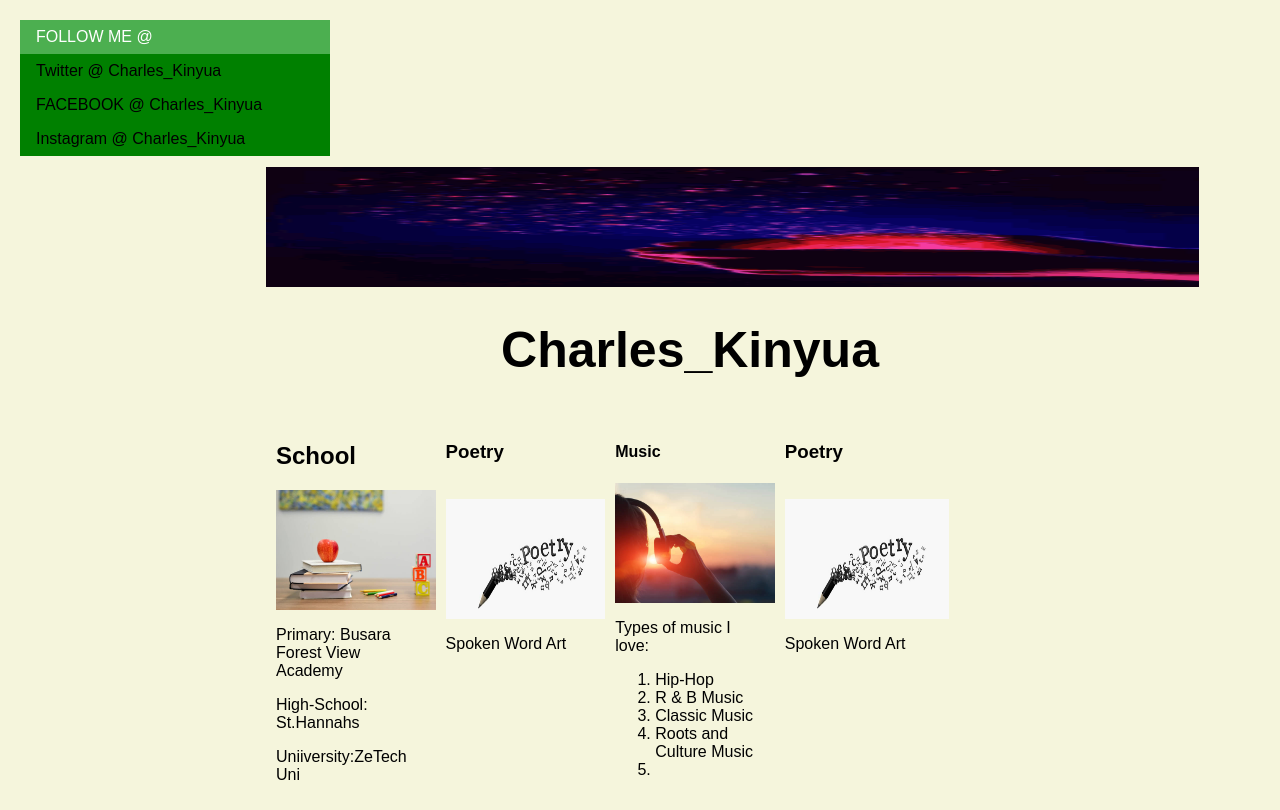
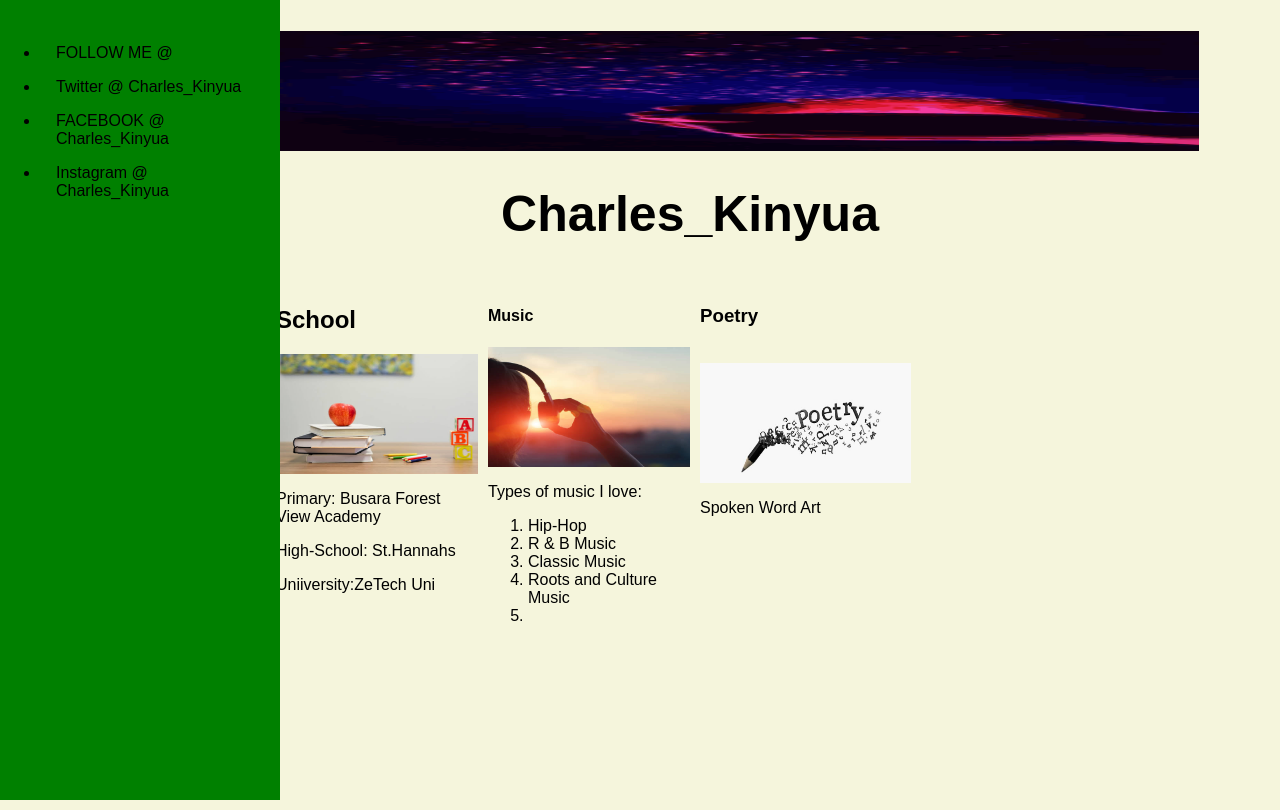
Before and after one commit to charleskirima/potfolio, a plain HTML site: page index.html in a window 1280 px wide. Drawn offline with Linux system fonts and the light colour scheme.

Commit message:
styled sidebar

```diff
--- a/aboutme.css
+++ b/aboutme.css
@@ -33,7 +33,7 @@ img{
 
 .column{
   float:left;
-  width:20%
+  width:25%
 
 
 }
@@ -63,15 +63,20 @@ position:fixed;
 
 }
 
-ul{
-  list-style-type: none;
-  margin:0;
-  padding: 0;
-  width:25%;
-  background-color:green;
-  overflow:auto;
-position:left;
+
+.sidenav {
+  height: 100%;
+  width: 280px;
+  position: fixed;
+  z-index: 1;
+  top: 0;
+  left: 0;
+  background-color: green;
+  overflow-x: hidden;
+  padding-top: 20px;
 }
+
+
 
 li a{
   display:block;
@@ -79,7 +84,6 @@ li a{
   padding: 8px 16px;
   text-decoration:none;
 
-}
 
 li a.active {
   background-color: #4caf50;
--- a/index.html
+++ b/index.html
@@ -2,49 +2,22 @@
 <link rel="stylesheet" type="text/css"  href="aboutme.css">
 <title>Charles Kinyua</title>
 
-<!--
-<div class="nav"><ul>
-  <li>School</li>
-  <li>skills</li>
-  <li>hobbies</li>
-  </ul>
-</div>
 <body>
 
-
-
-<div class="row">
-  <div class="column">
-    <div class="content">
-  <header><img src="tenor.gif">
-</header>
-</div>
-</div>
-
- <h1>Charles_Kinyua</h1>* -->
-
-
-
-<body>
-
+<div class="sidenav">
 <ul>
 
-
-
-
-    <li><a class="active" href="facebook">FOLLOW ME @</a></li>
+  <li><a class="active" href="facebook">FOLLOW ME @</a></li>
   <li>  <a href="twitter">Twitter @ Charles_Kinyua</a></li>
-    <li>  <a href="facebook">FACEBOOK @ Charles_Kinyua</a></li>
+  <li>  <a href="facebook">FACEBOOK @ Charles_Kinyua</a></li>
   <li>  <a href="instagram">Instagram @ Charles_Kinyua</a></li>
 
-
-
-
 </ul>
+</div>
 <div class="main">
 <div style="margin-left:10%; padding:1px 16px;height:250px">
 
-  <div class="content">
+<div class="content">
 <img src="tenor.gif" style="width=100%">
 
 <h1 align ="center">Charles_Kinyua </h1>
@@ -60,13 +33,6 @@
 </div>
 </div>
 
-<div class="column">
-  <div class="content">
-<h3>Poetry</h3><br>
-<img src="img2.jpeg" style="width=100%">
-<p>Spoken Word Art</p>
-</div>
-</div>
 
 <div class="column">
   <div class="content">
@@ -93,7 +59,6 @@
 </div>
 </div>
 
-
 </body>
 
 
```
